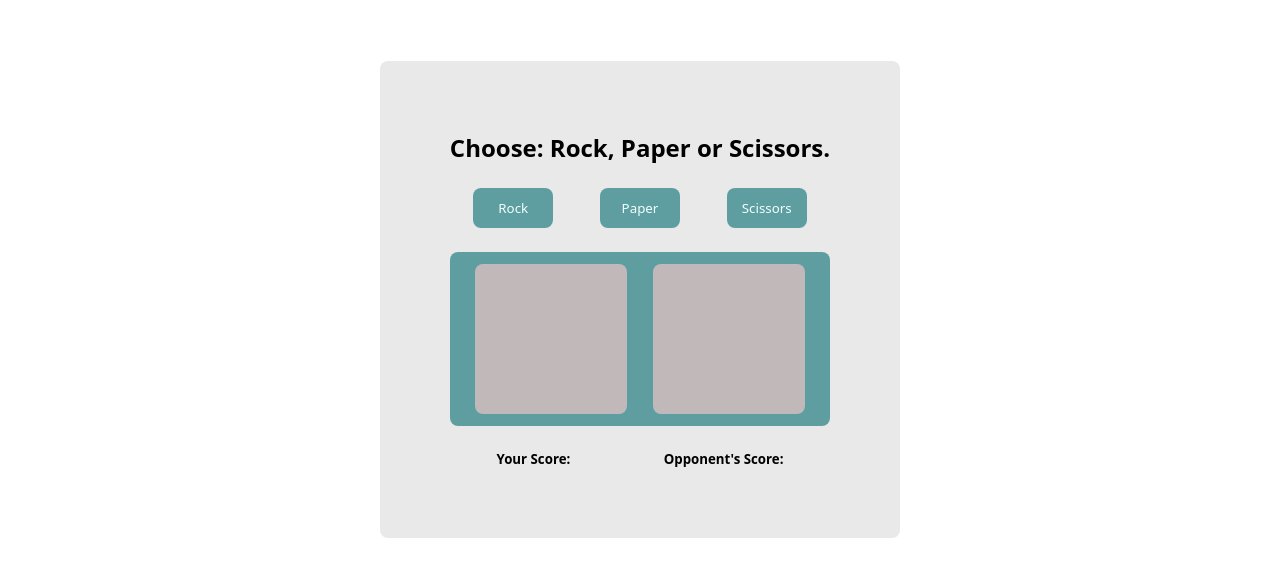
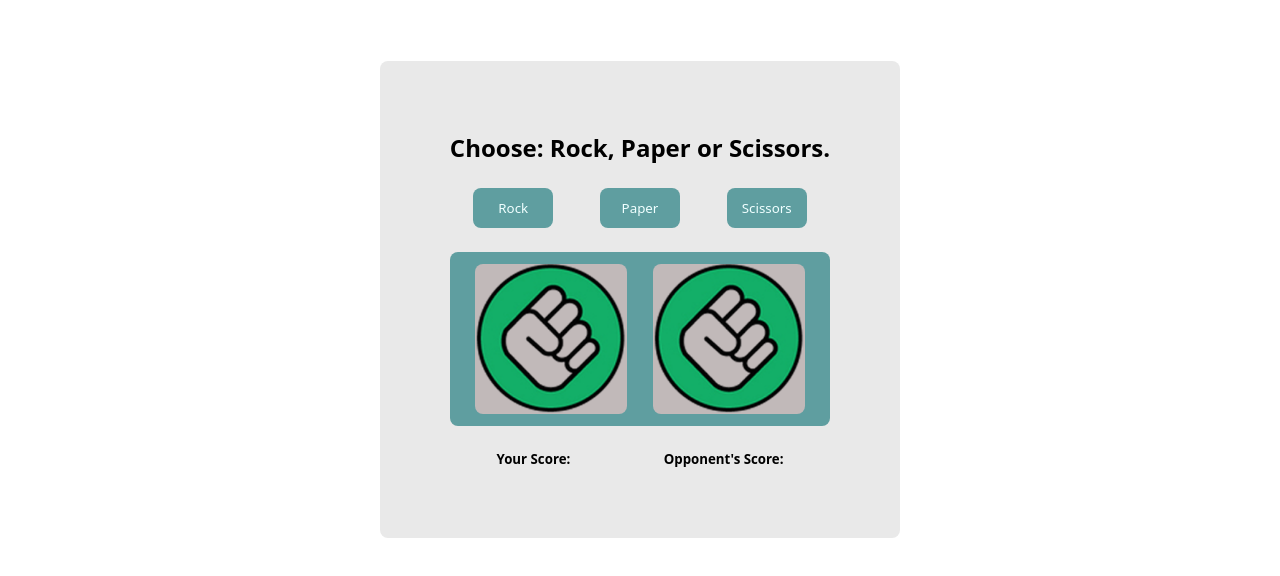
Before and after one commit to IkklemanDevs/odin-rockpapperscissors, a plain HTML site: page index.html in a window 1280 px wide. Both pictures are taken after a click on the button "Rock". Shown: the part 92-668 px from the top of the page. Drawn offline with Linux system fonts and the light colour scheme.

Commit message:
GUI Upgrade + Initial Logic

```diff
--- a/index.html
+++ b/index.html
@@ -4,7 +4,7 @@
     <meta charset="UTF-8">
     <meta name="viewport" content="width=device-width, initial-scale=1.0">
     <title>Rock, Paper, Scissors</title>
-    <script src="/script.js"></script>
+    <script src="script.js"></script>
     <link rel="stylesheet" href="style.css">
 </head>
 <body>
@@ -26,15 +26,15 @@
                 <h2>Choose: Rock, Paper or Scissors.</h2>
             </div>
             <div class="game-buttons">
-                <ul><button class="button-style">Rock</button></ul>
-                <ul><button class="button-style">Paper</button></ul>
-                <ul><button class="button-style">Scissors</button></ul>
+                <ul><button class="button-style" id="rock" onclick="userInput('rock')">Rock</button></ul>
+                <ul><button class="button-style" id="paper" onclick="userInput('paper')">Paper</button></ul>
+                <ul><button class="button-style" id="scissors" onclick="userInput('scissors')">Scissors</button></ul>
             </div>
 
             <div class="game-display">
                 <div class="results">
-                    <ul class="choice-ui" id="user-choice"><img src=""></ul>
-                    <ul class="choice-ui" id="op-choice"><img src=""></ul>
+                    <ul class="choice-ui"><img id="user-choice" src=""></ul>
+                    <ul class="choice-ui"><img id="op-choice" src=""></ul>
                 </div>
             </div>
 
--- a/script.js
+++ b/script.js
@@ -1,23 +1,38 @@
 console.log("Ready for Rock, Paper, Scissors?");
 
-const valueRock = "Rock";
-const valuePaper = "Paper";
-const valueScissors = "Scissors";
+const choices = ["rock", "paper", "scissors"];
 
-function getUserValue(choice){
-    let answer = prompt("Rock, Paper, Scissors?");
+function userInput(choice) {
+  console.log(choice);
 
+  const userImage = document.getElementById("user-choice");
+  userImage.src = `assets/${choice}.png`;
+
+  const computerChoice = getComputerValue(); // Get the computer's choice
+  displayOpImage(computerChoice); // Pass the choice to displayOpImage
+
+  return choice;
 }
 
-function getComputerValue(){
-    const computerValue = Math.random().toPrecision(2);
 
-    if (computerValue < 0.33) {
-        return valuePaper;
-    } else if (computerValue <= 0.66){
-        return valueRock;
-    } else if (computerValue >0.67){
-        return valueScissors;
-    }
+function getComputerValue() {
+  const randomIndex = Math.floor(Math.random() * choices.length);
+  return choices[randomIndex]; // Return the computer's choice
 }
-console.log(getComputerValue());
+
+function displayOpImage(computerChoice) { // Accept computerChoice as an argument
+  const opImage = document.getElementById("op-choice"); // find the img element
+
+  if (opImage) {
+    opImage.src = `assets/${computerChoice}.png`; // set image source using the provided choice
+  } else {
+    console.error("Image element with id 'op-choice' not found.");
+  }
+
+  return computerChoice;
+}
+
+// The initial call should now get the value and then display it
+const initialComputerChoice = getComputerValue();
+console.log(`Computer: ${initialComputerChoice}`);
+displayOpImage(initialComputerChoice);
```
